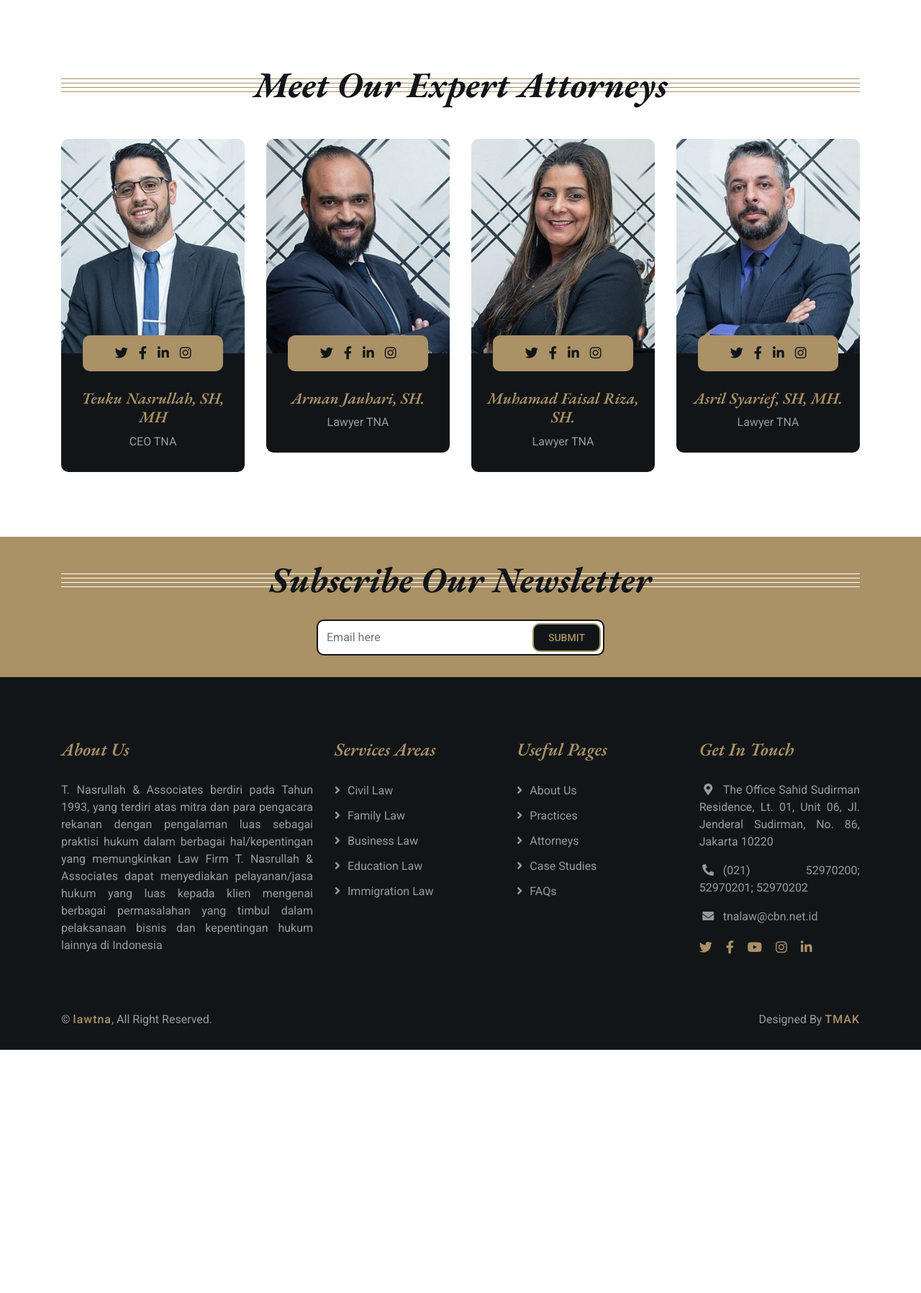
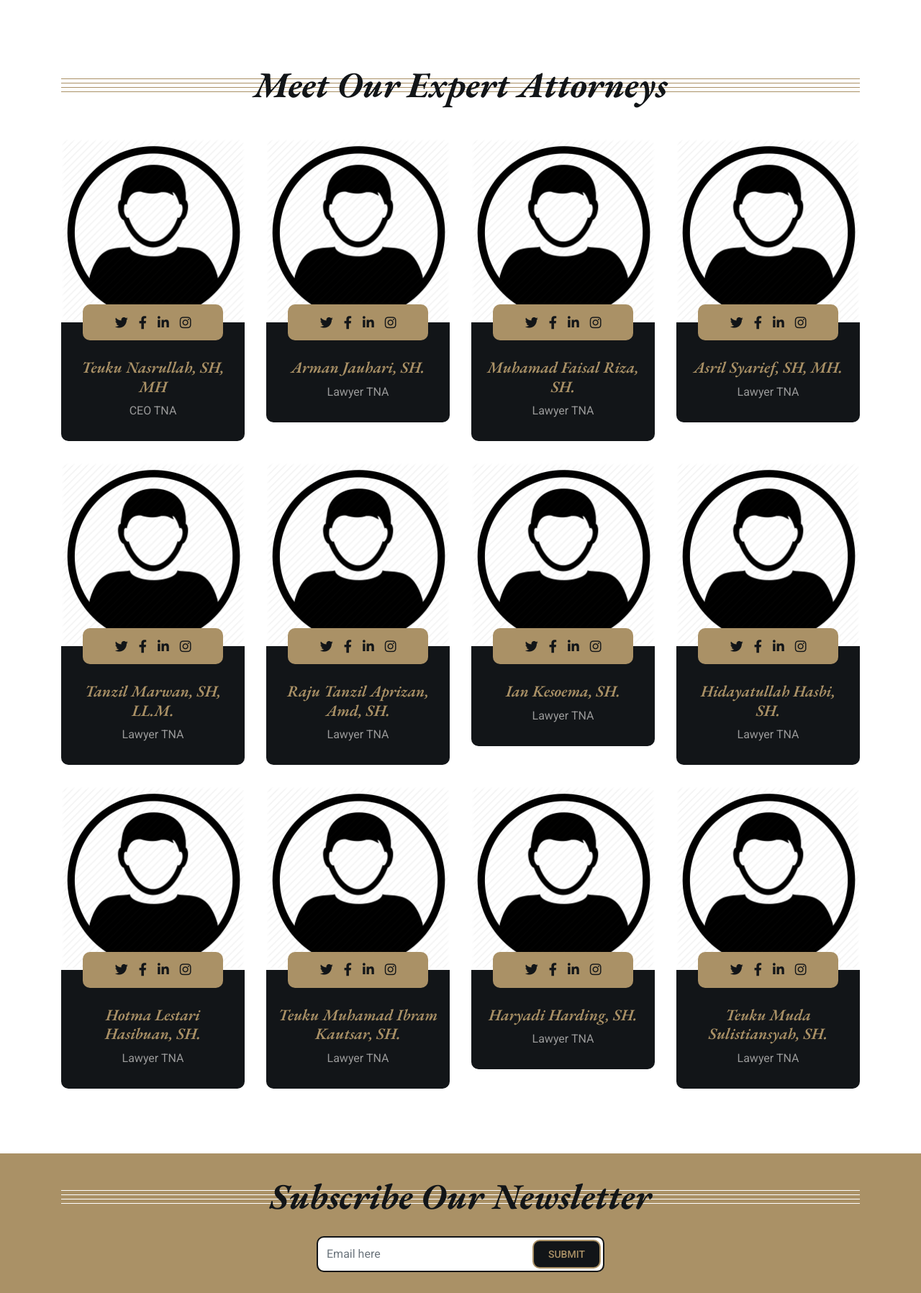
Before and after one commit to Faris31/tnalaw, a PHP site: page /about.html in a window 1280 px wide. Shown: the part 2411-4208 px from the top of the page at 72% size. Before the commit the page ends 3870 px from the top, so only its background shows below. Run offline with PHP 8.4, Linux system fonts and the light colour scheme; some libraries are stand-ins or nearby versions.

Commit message:
perubahan top bar

```diff
--- a/about.html
+++ b/about.html
@@ -101,7 +101,6 @@
 
 
         <!-- Page Header Start -->
-
         <div class="page-header">
             <div class="container">
                 <div class="row">
@@ -109,7 +108,7 @@
                         <h2>ABOUT US</h2>
                     </div>
                     <div class="col-12">
-                        <a href="">Home</a>
+                        <a href="index.html">Home</a>
                         <a href="">About Us</a>
                     </div>
                 </div>
@@ -237,7 +236,6 @@
         <!-- Timeline End -->
 
 
-        <!-- clear -->
         <!-- Team Start -->
         <div class="team">
             <div class="container">
@@ -248,7 +246,7 @@
                     <div class="col-lg-3 col-md-6">
                         <div class="team-item">
                             <div class="team-img">
-                                <img src="img/team-1.jpg" alt="Team Image">
+                                <img src="img/propil.png" alt="Team Image">
                             </div>
                             <div class="team-text">
                                 <h2>Teuku Nasrullah, SH, MH</h2>
@@ -265,7 +263,7 @@
                     <div class="col-lg-3 col-md-6">
                         <div class="team-item">
                             <div class="team-img">
-                                <img src="img/team-2.jpg" alt="Team Image">
+                                <img src="img/propil.png" alt="Team Image">
                             </div>
                             <div class="team-text">
                                 <h2>Arman Jauhari, SH.</h2>
@@ -282,7 +280,7 @@
                     <div class="col-lg-3 col-md-6">
                         <div class="team-item">
                             <div class="team-img">
-                                <img src="img/team-3.jpg" alt="Team Image">
+                                <img src="img/propil.png" alt="Team Image">
                             </div>
                             <div class="team-text">
                                 <h2>Muhamad Faisal Riza, SH.</h2>
@@ -299,7 +297,7 @@
                     <div class="col-lg-3 col-md-6">
                         <div class="team-item">
                             <div class="team-img">
-                                <img src="img/team-4.jpg" alt="Team Image">
+                                <img src="img/propil.png" alt="Team Image">
                             </div>
                             <div class="team-text">
                                 <h2>Asril Syarief, SH, MH.</h2>
@@ -313,6 +311,143 @@
                             </div>
                         </div>
                     </div>
+                    <div class="col-lg-3 col-md-6">
+                        <div class="team-item">
+                            <div class="team-img">
+                                <img src="img/propil.png" alt="Team Image">
+                            </div>
+                            <div class="team-text">
+                                <h2>Tanzil Marwan, SH, LL.M.</h2>
+                                <p>Lawyer TNA</p>
+                                <div class="team-social">
+                                    <a class="social-tw" href=""><i class="fab fa-twitter"></i></a>
+                                    <a class="social-fb" href=""><i class="fab fa-facebook-f"></i></a>
+                                    <a class="social-li" href=""><i class="fab fa-linkedin-in"></i></a>
+                                    <a class="social-in" href=""><i class="fab fa-instagram"></i></a>
+                                </div>
+                            </div>
+                        </div>
+                    </div>
+                    <div class="col-lg-3 col-md-6">
+                        <div class="team-item">
+                            <div class="team-img">
+                                <img src="img/propil.png" alt="Team Image">
+                            </div>
+                            <div class="team-text">
+                                <h2>Raju Tanzil Aprizan, Amd, SH.</h2>
+                                <p>Lawyer TNA</p>
+                                <div class="team-social">
+                                    <a class="social-tw" href=""><i class="fab fa-twitter"></i></a>
+                                    <a class="social-fb" href=""><i class="fab fa-facebook-f"></i></a>
+                                    <a class="social-li" href=""><i class="fab fa-linkedin-in"></i></a>
+                                    <a class="social-in" href=""><i class="fab fa-instagram"></i></a>
+                                </div>
+                            </div>
+                        </div>
+                    </div>
+                    <div class="col-lg-3 col-md-6">
+                        <div class="team-item">
+                            <div class="team-img">
+                                <img src="img/propil.png" alt="Team Image">
+                            </div>
+                            <div class="team-text">
+                                <h2>Ian Kesoema, SH.</h2>
+                                <p>Lawyer TNA</p>
+                                <div class="team-social">
+                                    <a class="social-tw" href=""><i class="fab fa-twitter"></i></a>
+                                    <a class="social-fb" href=""><i class="fab fa-facebook-f"></i></a>
+                                    <a class="social-li" href=""><i class="fab fa-linkedin-in"></i></a>
+                                    <a class="social-in" href=""><i class="fab fa-instagram"></i></a>
+                                </div>
+                            </div>
+                        </div>
+                    </div>
+                    <div class="col-lg-3 col-md-6">
+                        <div class="team-item">
+                            <div class="team-img">
+                                <img src="img/propil.png" alt="Team Image">
+                            </div>
+                            <div class="team-text">
+                                <h2>Hidayatullah Hasbi, SH.</h2>
+                                <p>Lawyer TNA</p>
+                                <div class="team-social">
+                                    <a class="social-tw" href=""><i class="fab fa-twitter"></i></a>
+                                    <a class="social-fb" href=""><i class="fab fa-facebook-f"></i></a>
+                                    <a class="social-li" href=""><i class="fab fa-linkedin-in"></i></a>
+                                    <a class="social-in" href=""><i class="fab fa-instagram"></i></a>
+                                </div>
+                            </div>
+                        </div>
+                    </div>
+                    <div class="col-lg-3 col-md-6">
+                        <div class="team-item">
+                            <div class="team-img">
+                                <img src="img/propil.png" alt="Team Image">
+                            </div>
+                            <div class="team-text">
+                                <h2>Hotma Lestari Hasibuan, SH.</h2>
+                                <p>Lawyer TNA</p>
+                                <div class="team-social">
+                                    <a class="social-tw" href=""><i class="fab fa-twitter"></i></a>
+                                    <a class="social-fb" href=""><i class="fab fa-facebook-f"></i></a>
+                                    <a class="social-li" href=""><i class="fab fa-linkedin-in"></i></a>
+                                    <a class="social-in" href=""><i class="fab fa-instagram"></i></a>
+                                </div>
+                            </div>
+                        </div>
+                    </div>
+                    <div class="col-lg-3 col-md-6">
+                        <div class="team-item">
+                            <div class="team-img">
+                                <img src="img/propil.png" alt="Team Image">
+                            </div>
+                            <div class="team-text">
+                                <h2>Teuku Muhamad Ibram Kautsar, SH.</h2>
+                                <p>Lawyer TNA</p>
+                                <div class="team-social">
+                                    <a class="social-tw" href=""><i class="fab fa-twitter"></i></a>
+                                    <a class="social-fb" href=""><i class="fab fa-facebook-f"></i></a>
+                                    <a class="social-li" href=""><i class="fab fa-linkedin-in"></i></a>
+                                    <a class="social-in" href=""><i class="fab fa-instagram"></i></a>
+                                </div>
+                            </div>
+                        </div>
+                    </div>
+                    <div class="col-lg-3 col-md-6">
+                        <div class="team-item">
+                            <div class="team-img">
+                                <img src="img/propil.png" alt="Team Image">
+                            </div>
+                            <div class="team-text">
+                                <h2>Haryadi Harding, SH.</h2>
+                                <p>Lawyer TNA</p>
+                                <div class="team-social">
+                                    <a class="social-tw" href=""><i class="fab fa-twitter"></i></a>
+                                    <a class="social-fb" href=""><i class="fab fa-facebook-f"></i></a>
+                                    <a class="social-li" href=""><i class="fab fa-linkedin-in"></i></a>
+                                    <a class="social-in" href=""><i class="fab fa-instagram"></i></a>
+                                </div>
+                            </div>
+                        </div>
+                    </div>
+                    <div class="col-lg-3 col-md-6">
+                        <div class="team-item">
+                            <div class="team-img">
+                                <img src="img/propil.png" alt="Team Image">
+                            </div>
+                            <div class="team-text">
+                                <h2>Teuku Muda Sulistiansyah, SH.</h2>
+                                <p>Lawyer TNA</p>
+                                <div class="team-social">
+                                    <a class="social-tw" href=""><i class="fab fa-twitter"></i></a>
+                                    <a class="social-fb" href=""><i class="fab fa-facebook-f"></i></a>
+                                    <a class="social-li" href=""><i class="fab fa-linkedin-in"></i></a>
+                                    <a class="social-in" href=""><i class="fab fa-instagram"></i></a>
+                                </div>
+                            </div>
+                        </div>
+                    </div>
+
                 </div>
             </div>
         </div>
@@ -380,7 +515,9 @@
                                         Unit 06,
                                         Jl. Jenderal Sudirman, No. 86, Jakarta 10220
                                     </p>
-                                    <p><i class="fa fa-phone-alt mr-2"></i>(021) 52970200; 52970201; 52970202</p>
+                                    <p><i class="fa fa-phone-alt mr-2"></i>(021) 52970200</p>
+                                    <p><i class="fa fa-phone-aalt mr-2"></i>(021) 52970201</p>
+                                    <p><i class="fa fa-phonea-alt mr-2"></i>(021) 52970202</p>
                                     <p><i class="fa fa-envelope mr-2"></i>tnalaw@cbn.net.id </p>
                                     <div class="footer-social">
                                         <a href=""><i class="fab fa-twitter"></i></a>
@@ -395,23 +532,17 @@
                     </div>
                 </div>
             </div>
-            <!-- <div class="container footer-menu">
-                <div class="f-menu">
-                    <a href="">Terms of use</a>
-                    <a href="">Privacy policy</a>
-                    <a href="">Cookies</a>
-                    <a href="">Help</a>
-                    <a href="">FQAs</a>
-                </div>
-            </div> -->
             <div class="container copyright">
                 <div class="row">
                     <div class="col-md-6">
-                        <p>&copy; <a href="index.html">lawtna</a>, All Right Reserved.</p>
+                        <p>&copy; <a href="index.html">Law Firm T. Nasrullah & Associates (TNA)</a> , All Right
+                            Reserved.
+                        </p>
                     </div>
                     <div class="col-md-6">
                         <!--/*** This template is free as long as you keep the footer author’s credit link/attribution link/backlink. If you'd like to use the template without the footer author’s credit link/attribution link/backlink, you can purchase the Credit Removal License from "https://htmlcodex.com/credit-removal". Thank you for your support. ***/-->
-                        <p>Designed By <a href="#">TMAK</a></p>
+                        <p>Designed By <a href="#"> T. M. Amjad Kana
+                            </a></p>
                     </div>
                 </div>
             </div>
--- a/css/style.css
+++ b/css/style.css
@@ -218,16 +218,24 @@ a:focus {
     padding: 20px 0;
   }
   .top-bar .logo h2 {
-    font-size: 14px;
+    font-size: 22px;
   }
   .top-bar .image img {
     width: 10px;
   }
+  .top-bar .image {
+    display: flex;
+    justify-content: center;
+  }
   .top-bar .logo .subtext {
     font-size: 14px;
+    display: flex;
+    justify-content: center;
   }
   .top-bar .logo .tagline {
-    font-size: 12px;
+    font-size: 14px;
+    display: flex;
+    justify-content: center;
   }
 }
 
```
Also changed, not shown: blog.html (+19 -22 lines), contact.html (+9 -13 lines), index.html (+11 -18 lines), portfolio.html (+8 -12 lines), service.html (+9 -12 lines), single.html (+26 -24 lines), team.html (+12 -21 lines), 1 other file.
